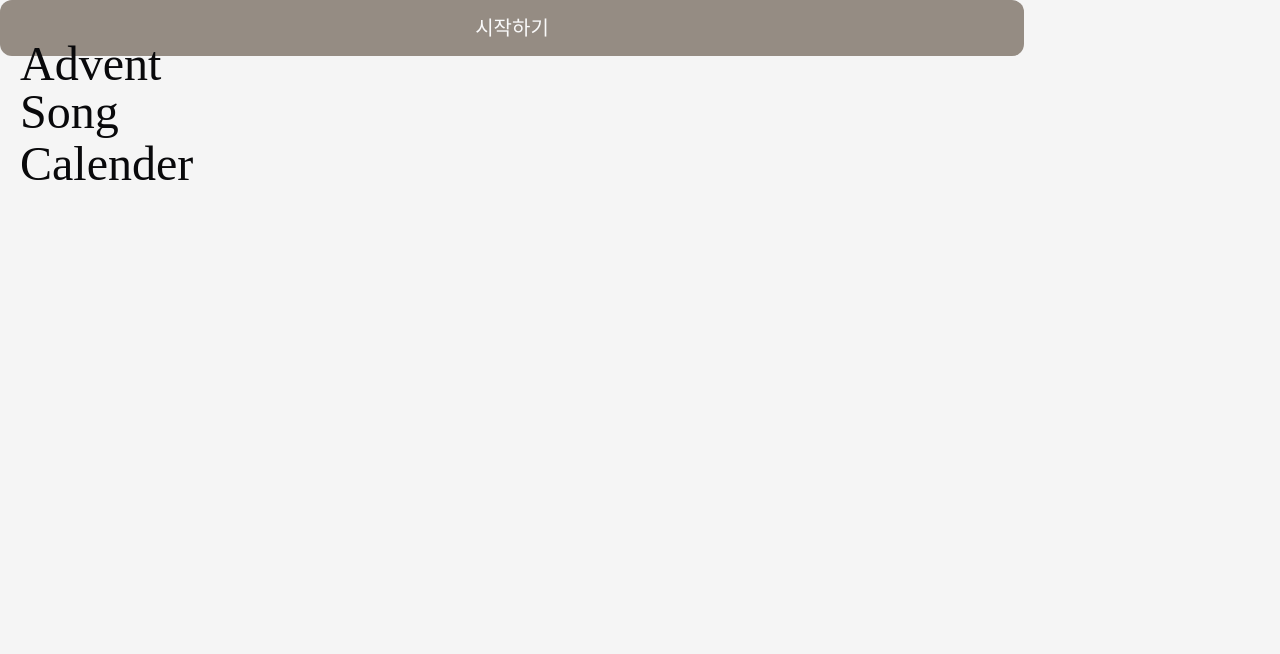
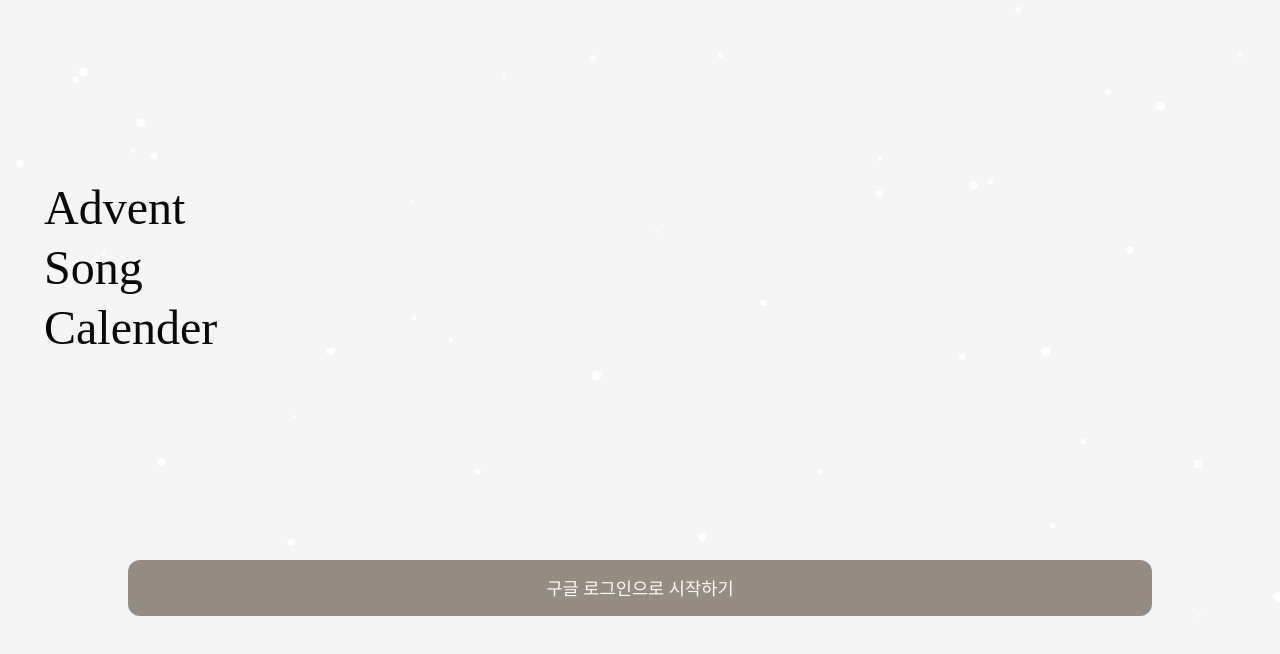
Before and after one commit to leejjorang/new-song-calender, a React (Vite) app: page / in a window 1280 px wide. Shown: the top 654 px of the page. Built offline with nearby package versions, Linux system fonts and the light colour scheme; no server answers; a web font is replaced by a local one.

Commit message:
Feat: 시작 페이지 구현
눈내리는 애니메이션 구현

```diff
--- /dev/null
+++ b/src/components/snowfallCanvas.tsx
@@ -0,0 +1,56 @@
+import { useEffect, useRef } from "react";
+
+const SnowfallCanvas = () => {
+  const canvasRef = useRef<HTMLCanvasElement | null>(null);
+  const animationFrameId = useRef<number | null>(null);
+
+  useEffect(() => {
+    const canvas = canvasRef.current;
+    if (!canvas) return;
+
+    const ctx = canvas.getContext("2d");
+    if (!ctx) return;
+
+    const snowflakes = Array.from({ length: 50 }).map(() => ({
+      x: Math.random() * window.innerWidth,
+      y: Math.random() * window.innerHeight,
+      radius: Math.random() * 4 + 1,
+      speed: Math.random() * 1 + 0.5,
+    }));
+
+    const updateSnowfall = () => {
+      ctx.clearRect(0, 0, canvas.width, canvas.height);
+
+      snowflakes.forEach((flake) => {
+        flake.y += flake.speed;
+        if (flake.y > window.innerHeight) flake.y = 0;
+
+        ctx.beginPath();
+        ctx.arc(flake.x, flake.y, flake.radius, 0, Math.PI * 2);
+        ctx.fillStyle = "white";
+        ctx.fill();
+      });
+
+      animationFrameId.current = requestAnimationFrame(updateSnowfall);
+    };
+
+    canvas.width = window.innerWidth;
+    canvas.height = window.innerHeight;
+    updateSnowfall();
+
+    return () => {
+      if (animationFrameId.current !== null) {
+        cancelAnimationFrame(animationFrameId.current);
+      }
+    };
+  }, []);
+
+  return (
+    <canvas
+      ref={canvasRef}
+      className="fixed top-0 left-0 w-full h-full pointer-events-none"
+    ></canvas>
+  );
+};
+
+export default SnowfallCanvas;
--- a/src/pages/StartPage.tsx
+++ b/src/pages/StartPage.tsx
@@ -1,22 +1,26 @@
 import { Button } from "@/components/ui/button";
+import SnowfallCanvas from "@/components/snowFallCanvas";
 import tree from "@/assets/tree-image.png";
 
 const StartPage = () => {
   return (
     <div className="flex-col min-h-screen bg-main">
-      <div className="font-Antic text-5xl absolute top-9 left-5">
-        <span className="block mt-1">Advent</span>
-        <span className="block">Song</span>
-        <span className="block mt-1">Calender</span>
+      <SnowfallCanvas />
+      <div className="font-Antic text-5xl absolute top-[23%] left-11">
+        <span className="block">Advent</span>
+        <span className="block mt-3">Song</span>
+        <span className="block mt-3">Calender</span>
       </div>
       {/* <img
         src={tree}
         alt="tree image"
         className="max-w-full h-auto absolute left-8"
       /> */}
-      <Button className="w-[80%] h-14 shadow-none text-xl rounded-xl">
-        시작하기
-      </Button>
+      <div className="flex width-[100%] justify-center">
+        <Button className="w-[80%] h-14 shadow-none text-[1.1rem] rounded-xl absolute  bottom-[23%]">
+          구글 로그인으로 시작하기
+        </Button>
+      </div>
     </div>
   );
 };
```
